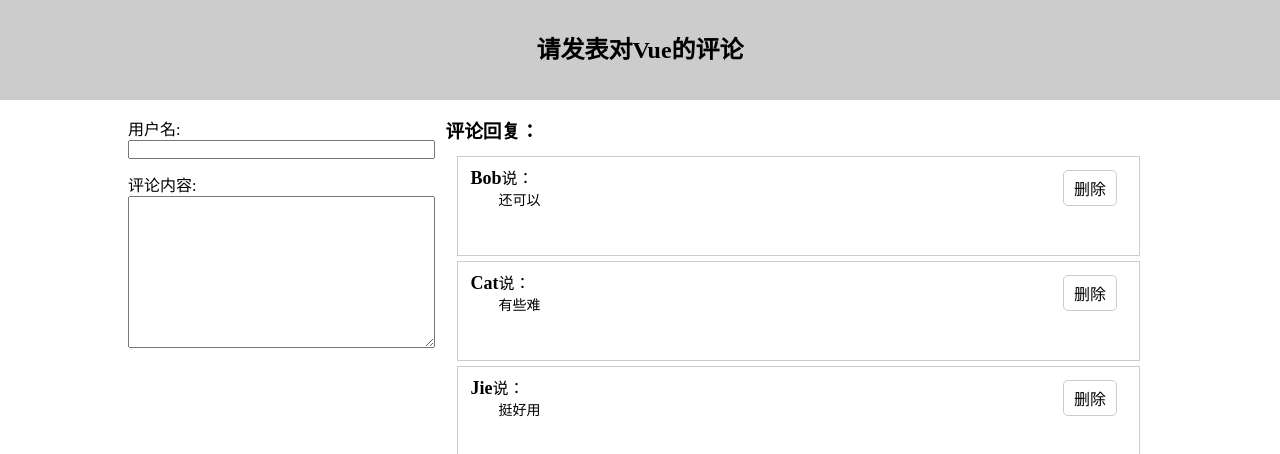
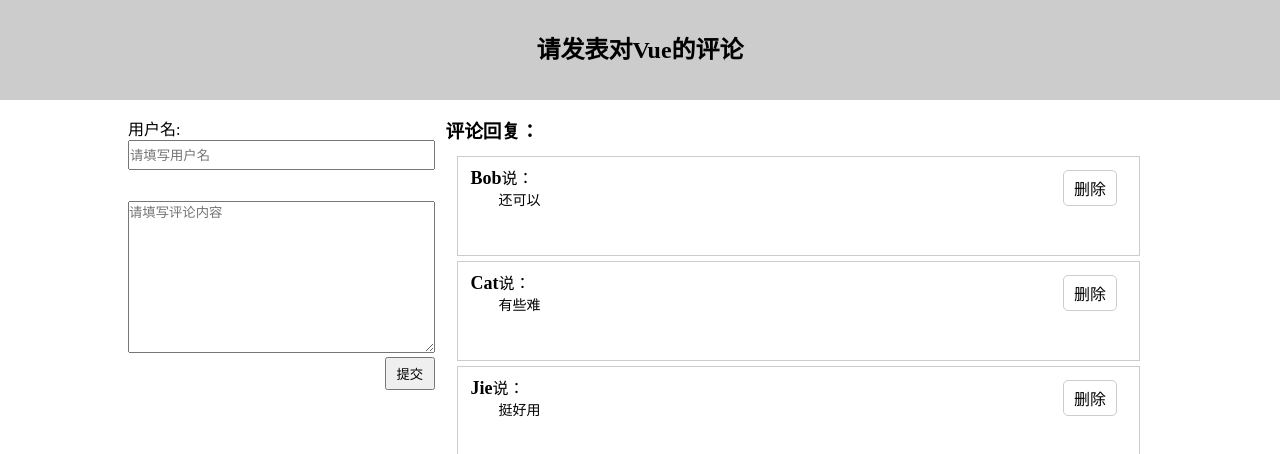
Before and after one commit to liuyuemozhu/technique-tree, a Vue app in the folder comment-demo/: page / in a window 1280 px wide. Shown: the top 454 px of the page. Built offline with nearby package versions, Linux system fonts and the light colour scheme.

Commit message:
修改Add和Main组件

```diff
--- a/comment-demo/index.html
+++ b/comment-demo/index.html
@@ -4,7 +4,6 @@
     <meta charset="utf-8" />
     <meta name="viewport" content="width=device-width,initial-scale=1.0" />
     <title>comment-demo</title>
-    <link href="favicon.ico" rel="shortcut icon" />
   </head>
   <body>
     <div id="app"></div>
--- a/comment-demo/src/components/Add.vue
+++ b/comment-demo/src/components/Add.vue
@@ -1,22 +1,58 @@
 <template>
   <div class="add-container">
-    <span>{{ msg }}</span>
-    <br />
-    <input type="text" />
-    <br />
-    <span>{{ content }}</span>
-    <br />
-    <textarea name="" id="" cols="30" rows="10"></textarea>
+    <form action="">
+      <span>{{ msg }}</span>
+      <br />
+      <input type="text" placeholder="请填写用户名" v-model="name" />
+      <br />
+      <span>{{ userContent }}</span>
+      <br />
+      <textarea
+        name=""
+        id=""
+        cols="30"
+        rows="10"
+        placeholder="请填写评论内容"
+        v-model="content"
+      ></textarea>
+      <button class="subm" @click="add">提交</button>
+    </form>
   </div>
 </template>
 
 <script>
 export default {
   name: 'Add',
+  props: {
+    addComment: Function
+  },
   data() {
     return {
       msg: '用户名:',
-      content: '评论内容:'
+      userCon: '评论内容:',
+      name: '',
+      content: ''
+    }
+  },
+  methods: {
+    add() {
+      // 1.检查输入的合法性
+      const name = this.name.trim()
+      const content = this.content.trim()
+      if (!name || !content) {
+        alert('用户名或评论内容不能为空')
+        return
+      }
+      // 2.根据输入的数据，封装成comment对象
+      const comment = {
+        name: name,
+        content: content
+      }
+      // 3.添加到contents里面去
+      this.addComment(comment)
+      // 4.清除输入
+      this.name = ''
+      this.content = ''
     }
   }
 }
@@ -30,9 +66,14 @@ export default {
   input:first-of-type {
     margin-bottom: 1em;
     width: 100%;
+    height: 30px;
   }
   textarea {
     width: 100%;
   }
+  .subm {
+    padding: 5px 10px;
+    float: right;
+  }
 }
 </style>
--- a/comment-demo/src/components/Main.vue
+++ b/comment-demo/src/components/Main.vue
@@ -1,6 +1,6 @@
 <template>
   <div class="main-container">
-    <Add />
+    <Add :addComment="addComment" />
     <Comment :comments="comments" />
   </div>
 </template>
@@ -14,6 +14,7 @@ export default {
   data() {
     return {
       comments: [
+        // 数据在哪个组件，更新数据的方法就应该定义在哪个方法
         { name: 'Bob', content: '还可以' },
         { name: 'Cat', content: '有些难' },
         { name: 'Jie', content: '挺好用' }
@@ -23,6 +24,13 @@ export default {
   components: {
     Add,
     Comment
+  },
+  methods: {
+    // 添加评论
+    addComment(comment) {
+      this.comments.push(comment)
+      console.log(comments)
+    }
   }
 }
 </script>
```
